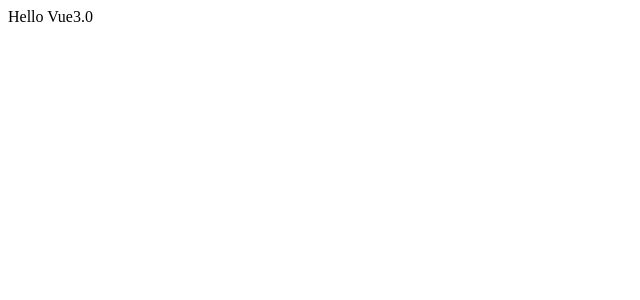
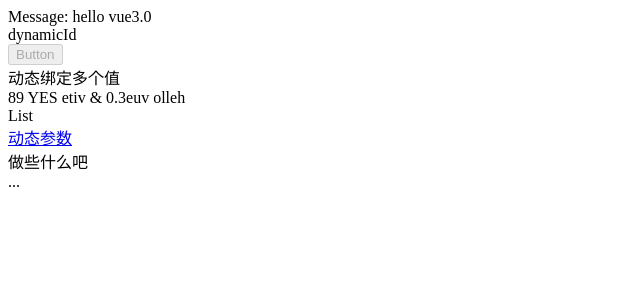
Before and after one commit to AriseMarcher/advanced-to-vue3, a Vue app in the folder 01-quick-start/vue-project-quick-start/: page / in a window 1280 px wide. Shown: the top 300 px of the page, without its empty margins (0-640 px from the left). Built offline with nearby package versions, Linux system fonts and the light colour scheme.

Commit message:
模板语法

```diff
--- a/01-quick-start/vue-project-quick-start/src/App.vue
+++ b/01-quick-start/vue-project-quick-start/src/App.vue
@@ -1,8 +1,9 @@
 <script setup>
+import TemplateSyntax from './components/01-template-syntax.vue';
 </script>
 
 <template>
-  Hello Vue3.0
+  <TemplateSyntax />
 </template>
 
 <style scoped>
--- /dev/null
+++ b/01-quick-start/vue-project-quick-start/src/components/01-template-syntax.vue
@@ -0,0 +1,53 @@
+<template>
+  <div>
+    <span>Message: {{ msg }}</span>
+    <div :id="dynamicId">dynamicId</div>
+    <button :disabled="isButtonDisabled">Button</button>
+    <div v-bind="objectOfAttrs">动态绑定多个值</div>
+
+    {{ number + 1 }}
+
+    {{ ok ? 'YES' : 'NO' }}
+
+    {{ message.split('').reverse().join('') }}
+
+    <div :id="`list-${id}`">List</div>
+
+    <a :[attributeName]="url">动态参数</a>
+    <div @[eventName]="doSomething">做些什么吧</div>
+
+    <form @submit.prevent="onSubmit">...</form>
+  </div>
+</template>
+
+<script setup>
+import { ref } from 'vue';
+
+const msg = ref('hello vue3.0');
+const dynamicId = ref('100');
+const isButtonDisabled = ref(true);
+
+const message = ref("hello vue3.0 & vite");
+const number = ref(88);
+const ok = ref(true);
+const id = ref('001');
+
+const objectOfAttrs = {
+  id: 'container',
+  class: 'wrapper'
+}
+
+const attributeName = ref('href');
+const url = "http://www.baidu.com";
+
+const eventName = ref(null);
+
+const doSomething = () => console.log('doSomething');
+
+const onSubmit = () => console.log('onSubmit');
+
+</script>
+
+<style scoped>
+
+</style>
```
Also changed, not shown: 01-quick-start/vue-project-quick-start/src/model.vue (added, +13 -0 lines).
